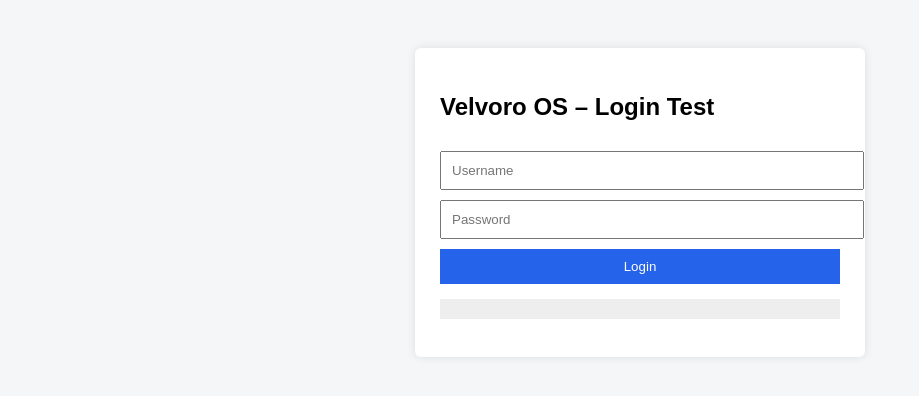
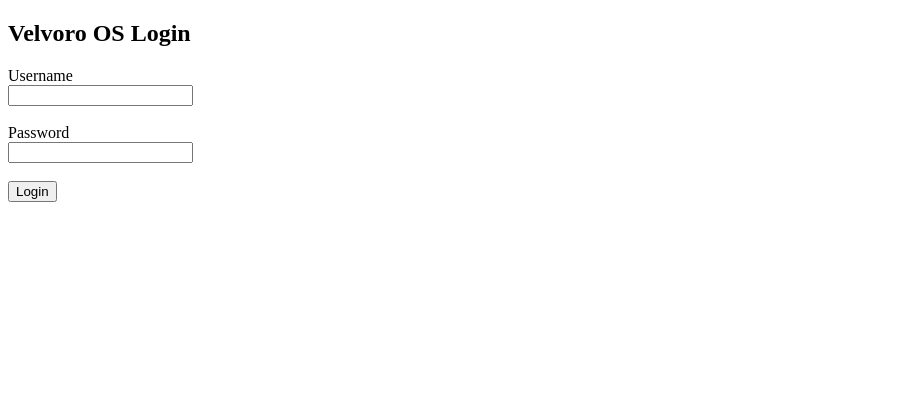
Before and after one commit to ovelvoro-stack/velvoro_os, a Python web app: template templates/login_test.html in a window 1280 px wide. Shown: the top 396 px of the page, without its empty margins (0-919 px from the left). Run offline with Jinja, Linux system fonts and the light colour scheme; the template is opened without the code that fills it, so the values that code supplies are empty.

Commit message:
Update login_test.html

```diff
--- a/templates/login_test.html
+++ b/templates/login_test.html
@@ -1,83 +1,19 @@
 <!DOCTYPE html>
 <html>
 <head>
-    <meta charset="UTF-8">
-    <title>Velvoro OS – Login Test</title>
-    <style>
-        body {
-            font-family: Arial, sans-serif;
-            background: #f4f6f8;
-            padding: 40px;
-        }
-        .box {
-            max-width: 400px;
-            margin: auto;
-            background: white;
-            padding: 25px;
-            border-radius: 6px;
-            box-shadow: 0 0 10px rgba(0,0,0,0.1);
-        }
-        input, button {
-            width: 100%;
-            padding: 10px;
-            margin-top: 10px;
-        }
-        button {
-            background: #2563eb;
-            color: white;
-            border: none;
-            cursor: pointer;
-        }
-        pre {
-            background: #eee;
-            padding: 10px;
-            margin-top: 15px;
-            white-space: pre-wrap;
-        }
-    </style>
+  <title>Velvoro OS – Login</title>
 </head>
 <body>
+  <h2>Velvoro OS Login</h2>
 
-<div class="box">
-    <h2>Velvoro OS – Login Test</h2>
+  <form method="post" action="/auth/login">
+    <label>Username</label><br>
+    <input type="text" name="username"><br><br>
 
-    <form id="loginForm">
-        <input type="text" name="username" placeholder="Username" required />
-        <input type="password" name="password" placeholder="Password" required />
-        <button type="submit">Login</button>
-    </form>
+    <label>Password</label><br>
+    <input type="password" name="password"><br><br>
 
-    <pre id="result"></pre>
-</div>
-
-<script>
-document.getElementById("loginForm").addEventListener("submit", async function(e) {
-    e.preventDefault();
-
-    const formData = new FormData(this);
-    const data = {
-        username: formData.get("username"),
-        password: formData.get("password")
-    };
-
-    const response = await fetch("/auth/login", {
-        method: "POST",
-        headers: {
-            "Content-Type": "application/json"
-        },
-        body: JSON.stringify(data)
-    });
-
-    const resultBox = document.getElementById("result");
-    const text = await response.text();
-
-    try {
-        resultBox.textContent = JSON.stringify(JSON.parse(text), null, 2);
-    } catch {
-        resultBox.textContent = text;
-    }
-});
-</script>
-
+    <button type="submit">Login</button>
+  </form>
 </body>
 </html>
```
